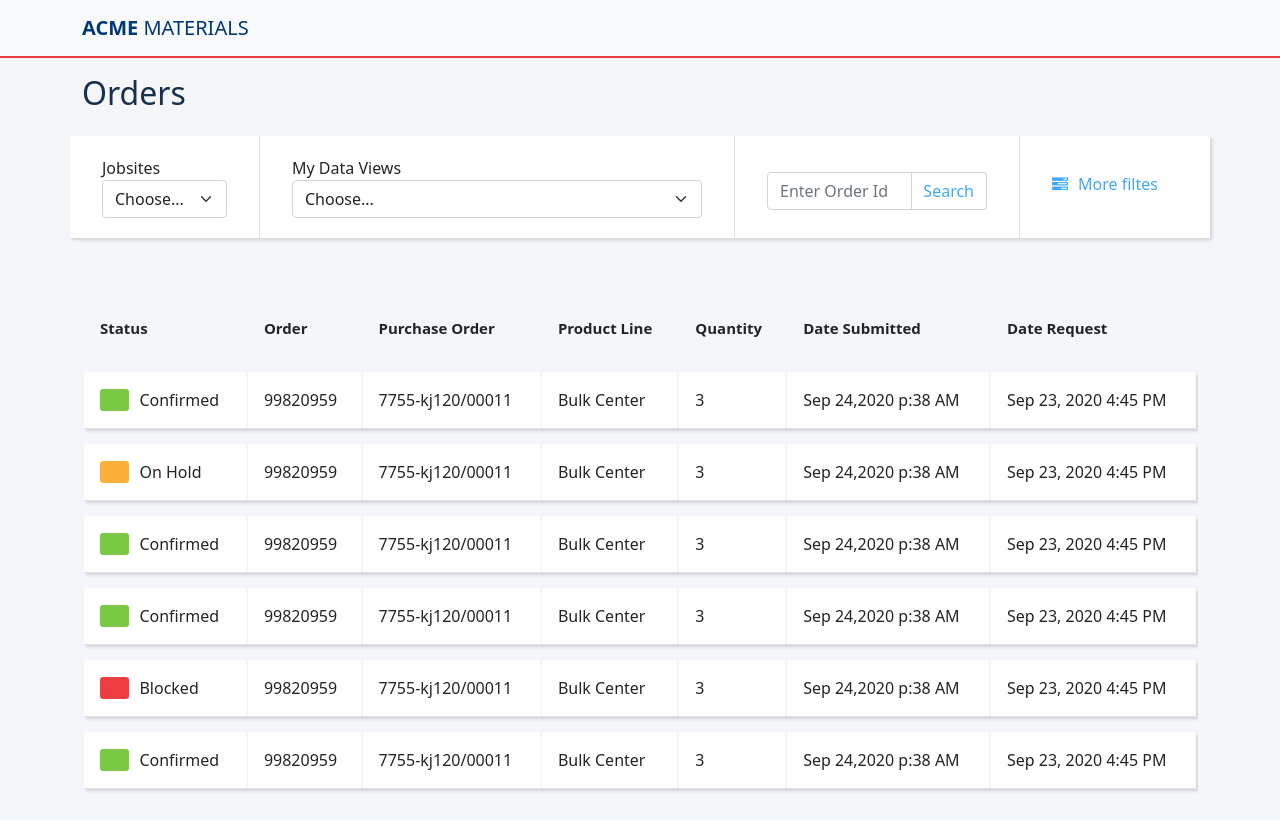
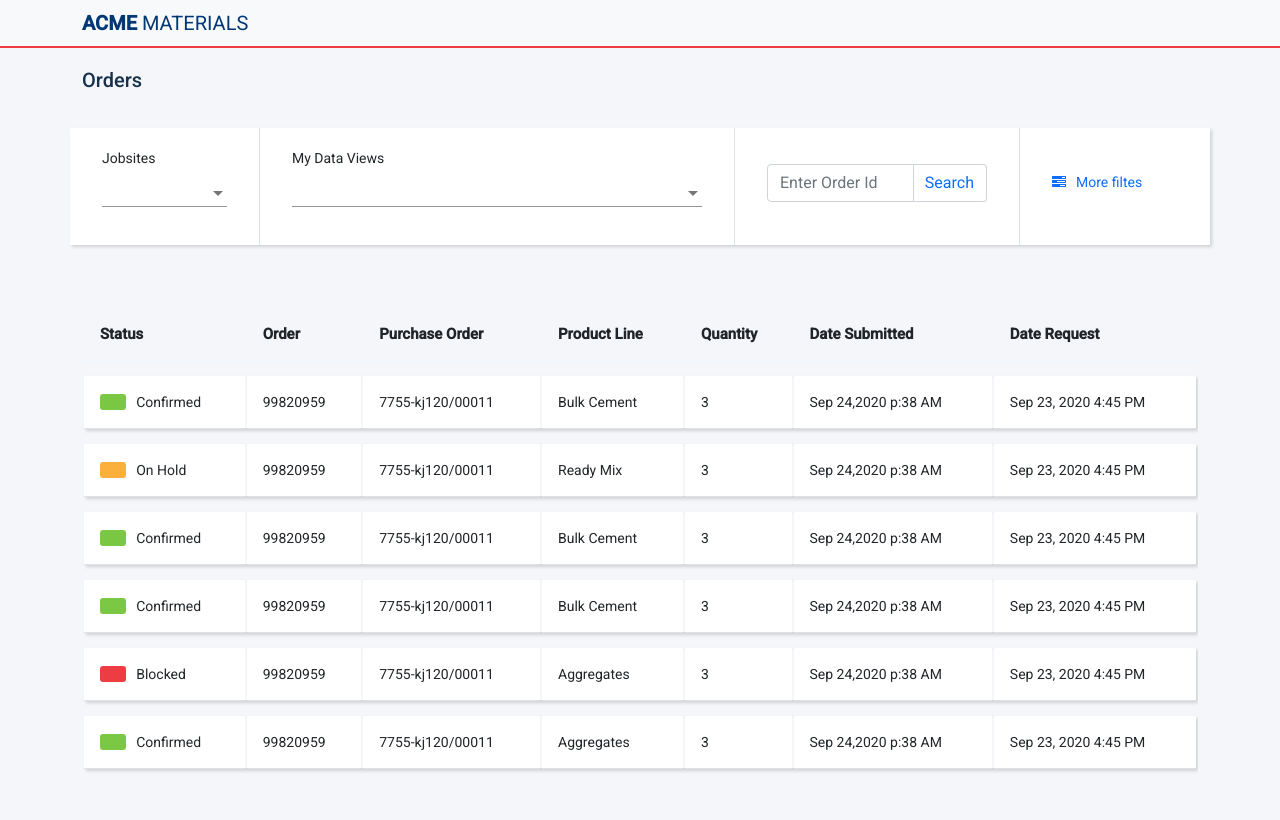
Before and after one commit to nerlerosas/uxTest, an Angular app: page / in a window 1280 px wide. Built offline with nearby package versions, Linux system fonts and the light colour scheme.

Commit message:
modal structure

```diff
--- a/angular.json
+++ b/angular.json
@@ -24,8 +24,9 @@
               "src/assets"
             ],
             "styles": [
-              "src/styles.css",
-              "./node_modules/bootstrap/dist/css/bootstrap.min.css"
+              "node_modules/bootstrap/dist/css/bootstrap.min.css",
+              "src/custom-theme.scss",
+              "src/styles.css"
             ],
             "scripts": [
               "./node_modules/bootstrap/dist/js/bootstrap.bundle.min.js"
--- a/package.json
+++ b/package.json
@@ -12,13 +12,17 @@
   "private": true,
   "dependencies": {
     "@angular/animations": "~10.2.0",
+    "@angular/cdk": "^10.2.7",
     "@angular/common": "~10.2.0",
     "@angular/compiler": "~10.2.0",
     "@angular/core": "~10.2.0",
     "@angular/forms": "~10.2.0",
+    "@angular/localize": "~10.2.0",
+    "@angular/material": "^10.2.7",
     "@angular/platform-browser": "~10.2.0",
     "@angular/platform-browser-dynamic": "~10.2.0",
     "@angular/router": "~10.2.0",
+    "@ng-bootstrap/ng-bootstrap": "^8.0.4",
     "bootstrap": "^5.0.2",
     "rxjs": "~6.6.0",
     "tslib": "^2.0.0",
--- a/src/app/components/fillters/fillters.component.css
+++ b/src/app/components/fillters/fillters.component.css
@@ -3,9 +3,6 @@
     box-shadow: rgba(0, 0, 0, 0.15) 2.4px 2.4px 3.2px;
 }
 .filters-body label .sean{
-    color: #3fa9f5;
-}
-.sean{
     color: #3fa9f5;
 }
 .filter-container{
@@ -20,3 +17,63 @@
 .more-filter-label{
     margin-left: 10px;
 }
+
+.select-job-site{
+    background-color: white;
+    border-bottom: white;
+}
+p {
+    margin: 0 0 0px;
+}
+
+.mat-form-field-infix {
+    border-top: 0em solid transparent !important;
+}
+
+.modal-header{
+    border-bottom: 0px;
+}
+.span-close{
+    font-size: 24px;
+    text-decoration: none;
+    color: #0d6efd;
+    margin-right: 25px;
+}
+.modal-title{
+    color: #17304c;
+    font-size: 22px;
+    font-weight: 500;
+    margin-left: 3%;
+}
+.modal-footer{
+    border-top: 0;
+    margin-top: 60px;
+}
+.hr-underline{
+    width: 90%;
+    margin-left: 5%;
+    margin-top: -18px;
+}
+
+.btn-save-filters{
+    background-color: #7ac844;
+    border: none;
+    padding: 5px 20px;
+    color: white;
+}
+.btn-save-filters:hover{
+    background-color: #9ab18b;
+    color: black;
+}
+
+.btn-outline-secondary{
+    color: #0d6efd;
+    border-color: grey;
+}
+.input-quantity{
+    background-color: white;
+}
+
+.btn-outline-secondary:hover{
+    background-color: white;
+}
--- a/src/app/components/fillters/fillters.component.html
+++ b/src/app/components/fillters/fillters.component.html
@@ -2,24 +2,27 @@
     <div class="col-md-2 border-end">
         <span class="border-right"></span>
         <div class="filter-container ">
-            <label> Jobsites </label>
-            <select class="form-select" id="autoSizingSelect">
-                <option selected>Choose...</option>
-                <option value="1">One</option>
-                <option value="2">Two</option>
-                <option value="3">Three</option>
-            </select>
+            <p> Jobsites </p>
+            <mat-form-field class="select-job-site w-100">
+                <mat-select  >
+                  <mat-option value="red">Red</mat-option>
+                  <mat-option value="green">Green</mat-option>
+                  <mat-option value="blue">Blue</mat-option>
+                </mat-select>
+            </mat-form-field>
+
         </div>
     </div>
     <div class="col-md-5 border-end ">
         <div class="filter-container">
             <label> My Data Views </label>
-            <select class="form-select" id="autoSizingSelect">
-                <option selected>Choose...</option>
-                <option value="1">One</option>
-                <option value="2">Two</option>
-                <option value="3">Three</option>
-            </select>
+            <mat-form-field class="select-job-site w-100">
+                <mat-select  >
+                  <mat-option value="red">Red</mat-option>
+                  <mat-option value="green">Green</mat-option>
+                  <mat-option value="blue">Blue</mat-option>
+                </mat-select>
+            </mat-form-field>
         </div>
     </div>
     <div class="col-md-3 border-end d-flex">
@@ -31,8 +34,108 @@
         </div>
     </div>
     <div class="col-md-2">
-        <div class="filter-container mt-3 mb-3">
-            <i class="fa fa-tasks sean" aria-hidden="true"></i> <label class="sean more-filter-label"> More filtes </label>
+        <div class="filter-container mt-4 mb-3">
+             <a (click)="openModal(modalMessage)">  <i class="fa fa-tasks sean" aria-hidden="true"></i> <label class="sean more-filter-label"> More filtes </label> </a>
         </div>
     </div>
 </div>
+
+<ng-template #modalMessage let-modal>
+    <div class="modal-header mt-3">
+        <h4 class="modal-title">
+             Order Filters
+        </h4>
+        <a type="button"  (click)="modal.dismiss('Cross click')">
+            <span class="span-close" > X </span>
+        </a>
+    </div>
+    <hr class=" pl-3 pr-3 hr-underline">
+    <div class="modal-body">
+        <div class="container">
+            <div class="row">
+
+                <div class="col-md-6">
+                    <div class="mb-3">
+                        <label for="exampleFormControlInput1" class="form-label">Jobsites</label>
+                        <select class="form-select" aria-label="Default select example">
+                            <option *ngFor="let item of jobSites" value="{{item}}"> {{ item }} </option>
+                        </select>
+                    </div>
+                </div>
+                <div class="col-md-6">
+                    <div class="mb-3">
+                        <label for="exampleFormControlInput1" class="form-label">Product Line</label>
+                        <select class="form-select" aria-label="Default select example">
+                            <option *ngFor="let item of productLine" value="{{item}}">{{item}}</option>
+                        </select>
+                    </div>
+                </div>
+
+                <div class="col-md-6">
+                    <div class="mb-3">
+                        <label for="exampleFormControlInput1" class="form-label">Statuses</label>
+                        <select class="form-select" aria-label="Default select example">
+                            <option *ngFor="let item of statusOrder" value="{{item}}"> {{ item }}</option>
+                        </select>
+                    </div>
+                </div>
+                <div class="col-md-6">
+                    <div class="mb-3">
+                        <label for="exampleFormControlInput1" class="form-label">Quantity</label>
+
+                        <div class="input-group mb-3">
+                            <div class="input-group-prepend">
+                              <button (click)="minusQuantity()" class="btn btn-outline-secondary" type="button" id="button-addon1"> - </button>
+                            </div>
+                            <input disabled [(ngModel)]="quantity" name="quantity" type="text" class="form-control text-center input-quantity" placeholder="" aria-label="Example text with button addon" aria-describedby="button-addon1">
+                            <div class="input-group-append">
+                                <button (click)="addQuantity()" class="btn btn-outline-secondary" type="button" id="button-addon2"> + </button>
+                              </div>
+                          </div>
+
+                    </div>
+                </div>
+
+                <div class="col-md-6">
+                    <div class="mb-3">
+                        <label for="exampleFormControlInput1" class="form-label">Order Number</label>
+                        <input type="text" class="form-control" id="orderNumber" >
+                    </div>
+                </div>
+                <div class="col-md-6">
+                    <div class="mb-3">
+                        <label for="exampleFormControlInput1" class="form-label">Purchase Order</label>
+                        <input type="text" class="form-control" id="purchaseOrder" >
+                    </div>
+                </div>
+                <div class="col-md-12">
+                    <div class="mb-3">
+                        <div class="form-check">
+                            <input class="form-check-input" type="checkbox" value="" id="flexCheckDefault">
+                            <label class="form-check-label" for="flexCheckDefault">
+                            Save filtering criteria as  <b>Data View </b>
+                            </label>
+                        </div>
+                    </div>
+                </div>
+
+            </div>
+        </div>
+    </div>
+
+    <div class="modal-footer">
+        <div class="container">
+            <hr>
+            <div class="row">
+                <div class="col-md-6 text-left">
+                    <span class="sean"> Clear All Filters</span>
+                </div>
+                <div class="col-md-6 d-flex flex-row-reverse">
+                    <!-- <button type="button" class="btn-save-filters" (click)="modal.close('Save click')"> Apply Filters </button> -->
+                    <button type="button" class="btn-save-filters" (click)="closeModal()"> Apply Filters </button>
+                </div>
+            </div>
+        </div>
+
+    </div>
+</ng-template>
--- a/src/app/components/fillters/fillters.component.ts
+++ b/src/app/components/fillters/fillters.component.ts
@@ -1,4 +1,7 @@
 import { Component, OnInit } from '@angular/core';
+import {ViewChild, ElementRef} from '@angular/core';
+import { NgbModal } from '@ng-bootstrap/ng-bootstrap';
+import { OrderService } from 'src/app/services/order.service';
 
 @Component({
   selector: 'app-filters',
@@ -7,9 +10,39 @@ import { Component, OnInit } from '@angular/core';
 })
 export class FilltersComponent implements OnInit {
 
-  constructor() { }
+  @ViewChild('modalMensaje') modal: ElementRef;
+
+  quantity : number = 0;
+  statusOrder : string[] = [];
+  productLine : string[] = [];
+  jobSites : string[] = [];
+
+  constructor(private modalService: NgbModal, private _orderService :OrderService) {
+    this.statusOrder = this._orderService.getStatus();
+    this.productLine = this._orderService.getProductLine();
+    this.jobSites = this._orderService.getJobSites();
+  }
 
   ngOnInit(): void {
   }
 
+  openModal(modal) :void {
+    this.modalService.open(modal, { size: 'lg'});
+  }
+
+  closeModal() :void{
+    this.modalService.dismissAll();
+  }
+
+  addQuantity() :void{
+    this.quantity++;
+  }
+
+  minusQuantity() :void{
+    if(this.quantity == 0)
+      return;
+
+    this.quantity--;
+  }
+
 }
--- a/src/app/services/order.service.ts
+++ b/src/app/services/order.service.ts
@@ -8,17 +8,36 @@ export class OrderService {
 
 
   data = [
-    { status : "Confirmed", order : 99820959, purcharseOrder : "7755-kj120/00011", productLine : "Bulk Center", quantity : 3, dateSubited : "Sep 24,2020 p:38 AM", dateRequest : "Sep 23, 2020 4:45 PM" },
-    { status : "On Hold", order : 99820959, purcharseOrder : "7755-kj120/00011", productLine : "Bulk Center", quantity : 3, dateSubited : "Sep 24,2020 p:38 AM", dateRequest : "Sep 23, 2020 4:45 PM" },
-    { status : "Confirmed", order : 99820959, purcharseOrder : "7755-kj120/00011", productLine : "Bulk Center", quantity : 3, dateSubited : "Sep 24,2020 p:38 AM", dateRequest : "Sep 23, 2020 4:45 PM" },
-    { status : "Confirmed", order : 99820959, purcharseOrder : "7755-kj120/00011", productLine : "Bulk Center", quantity : 3, dateSubited : "Sep 24,2020 p:38 AM", dateRequest : "Sep 23, 2020 4:45 PM" },
-    { status : "Blocked", order : 99820959, purcharseOrder : "7755-kj120/00011", productLine : "Bulk Center", quantity : 3, dateSubited : "Sep 24,2020 p:38 AM", dateRequest : "Sep 23, 2020 4:45 PM" },
-    { status : "Confirmed", order : 99820959, purcharseOrder : "7755-kj120/00011", productLine : "Bulk Center", quantity : 3, dateSubited : "Sep 24,2020 p:38 AM", dateRequest : "Sep 23, 2020 4:45 PM" },
+    { status : "Confirmed", order : 99820959, purcharseOrder : "7755-kj120/00011", productLine : "Bulk Cement", quantity : 3, dateSubited : "Sep 24,2020 p:38 AM", dateRequest : "Sep 23, 2020 4:45 PM" },
+    { status : "On Hold", order : 99820959, purcharseOrder : "7755-kj120/00011", productLine : "Ready Mix", quantity : 3, dateSubited : "Sep 24,2020 p:38 AM", dateRequest : "Sep 23, 2020 4:45 PM" },
+    { status : "Confirmed", order : 99820959, purcharseOrder : "7755-kj120/00011", productLine : "Bulk Cement", quantity : 3, dateSubited : "Sep 24,2020 p:38 AM", dateRequest : "Sep 23, 2020 4:45 PM" },
+    { status : "Confirmed", order : 99820959, purcharseOrder : "7755-kj120/00011", productLine : "Bulk Cement", quantity : 3, dateSubited : "Sep 24,2020 p:38 AM", dateRequest : "Sep 23, 2020 4:45 PM" },
+    { status : "Blocked", order : 99820959, purcharseOrder : "7755-kj120/00011", productLine : "Aggregates", quantity : 3, dateSubited : "Sep 24,2020 p:38 AM", dateRequest : "Sep 23, 2020 4:45 PM" },
+    { status : "Confirmed", order : 99820959, purcharseOrder : "7755-kj120/00011", productLine : "Aggregates", quantity : 3, dateSubited : "Sep 24,2020 p:38 AM", dateRequest : "Sep 23, 2020 4:45 PM" },
   ];
+
+
+  statusOrder : string[] = ['Confirmed','On Hold','Blocked'];
+  productLine : string[] = ['Bulk Cement','Ready Mix','Aggregates'];
+  jobSites : string[] = ['Jobsite 1','Jobsite 2','Jobsite 3','Jobsite 4','Jobsite 5'];
 
   constructor() { }
 
   getOrders () : Observable<any>{
     return new Observable( observer => observer.next(this.data));
   }
+
+  getJobSites() {
+    return this.jobSites;
+  }
+
+  getProductLine(){
+    return this.productLine;
+  }
+
+  getStatus(){
+    return this.statusOrder;
+  }
+
+
 }
--- /dev/null
+++ b/src/custom-theme.scss
@@ -0,0 +1,34 @@
+
+// Custom Theming for Angular Material
+// For more information: https://material.angular.io/guide/theming
+@import '~@angular/material/theming';
+// Plus imports for other components in your app.
+
+// Include the common styles for Angular Material. We include this here so that you only
+// have to load a single css file for Angular Material in your app.
+// Be sure that you only ever include this mixin once!
+@include mat-core();
+
+// Define the palettes for your theme using the Material Design palettes available in palette.scss
+// (imported above). For each palette, you can optionally specify a default, lighter, and darker
+// hue. Available color palettes: https://material.io/design/color/
+$uxTest-primary: mat-palette($mat-indigo);
+$uxTest-accent: mat-palette($mat-pink, A200, A100, A400);
+
+// The warn palette is optional (defaults to red).
+$uxTest-warn: mat-palette($mat-red);
+
+// Create the theme object. A theme consists of configurations for individual
+// theming systems such as "color" or "typography".
+$uxTest-theme: mat-light-theme((
+  color: (
+    primary: $uxTest-primary,
+    accent: $uxTest-accent,
+    warn: $uxTest-warn,
+  )
+));
+
+// Include theme styles for core and each component used in your app.
+// Alternatively, you can import and @include the theme mixins for each component
+// that you are using.
+@include angular-material-theme($uxTest-theme);
--- a/src/index.html
+++ b/src/index.html
@@ -7,8 +7,10 @@
   <meta name="viewport" content="width=device-width, initial-scale=1">
   <link rel="icon" type="image/x-icon" href="favicon.ico">
   <link rel="stylesheet" href="https://cdnjs.cloudflare.com/ajax/libs/font-awesome/4.7.0/css/font-awesome.min.css">
+  <link href="https://fonts.googleapis.com/css?family=Roboto:300,400,500&display=swap" rel="stylesheet">
+  <link href="https://fonts.googleapis.com/icon?family=Material+Icons" rel="stylesheet">
 </head>
-<body>
+<body class="mat-typography">
   <app-root></app-root>
 </body>
 </html>
--- a/src/polyfills.ts
+++ b/src/polyfills.ts
@@ -1,3 +1,7 @@
+/***************************************************************************************************
+ * Load `$localize` onto the global scope - used if i18n tags appear in Angular templates.
+ */
+import '@angular/localize/init';
 /**
  * This file includes polyfills needed by Angular and is loaded before the app.
  * You can add your own extra polyfills to this file.
--- a/src/styles.css
+++ b/src/styles.css
@@ -1,3 +1,10 @@
 body{
     background-color: #f4f6f9 !important;
 }/* You can add global styles to this file, and also import other style files */
+
+html, body { height: 100%; }
+body { margin: 0; font-family: Roboto, "Helvetica Neue", sans-serif; }
+
+.sean{
+    color: #0d6efd;
+}
```
Also changed, not shown: src/app/app.module.ts (+13 -1 lines), 1 other file (tests, documents, lock files or other folders).
